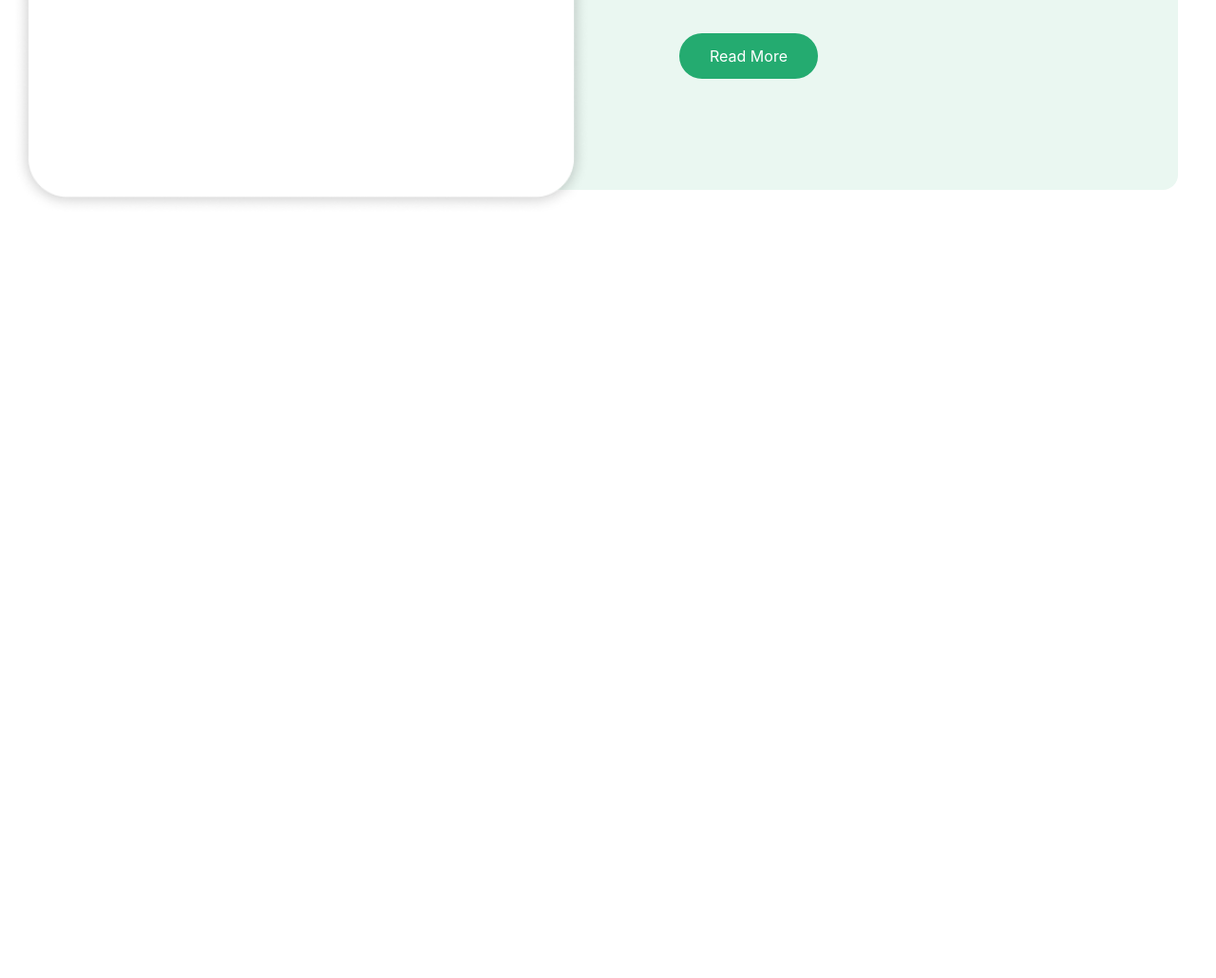
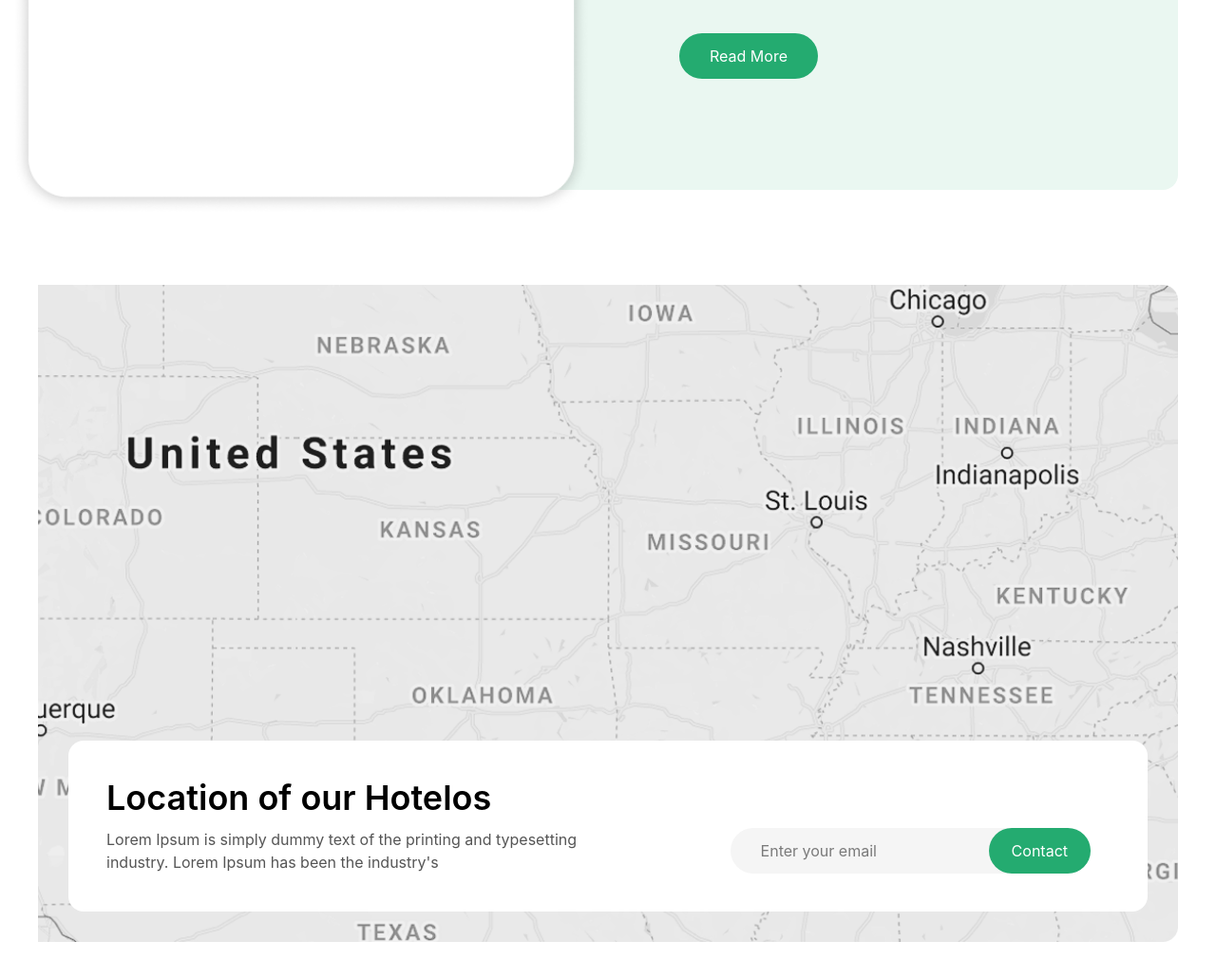
Before and after one commit to Vikingstrong/Class-Work-11, a website: page src/page2.html in a window 1280 px wide. Shown: the part 2722-3752 px from the top of the page at 95% size. Before the commit the page ends 3022 px from the top, so only its background shows below. Drawn offline with nearby package versions, Linux system fonts and the light colour scheme; files that its build step writes are made by us from their sources; files whose address does not match are found by name.

Commit message:
Add section 6 on page 2

```diff
--- a/src/page2.html
+++ b/src/page2.html
@@ -127,6 +127,19 @@
         </aside>
         <img class="lg:scale-110" src="imgpg2/section5/img.png" alt="">
     </section>
+
+    <section style="background-image: url(img/section6/map.png);" class="lg:bg-position-[100%] bg-position-[20%] max-w-300 m-auto p-8 pt-120 bg-no-repeat bg-cover my-25">
+        <div class="flex flex-col p-10 rounded-2xl bg-white gap-3">
+            <h2 class="text-4xl font-semibold">Location of our Hotelos</h2>
+            <div class="flex flex-col lg:flex-row gap-5 justify-between">
+                <p class="text-[#555555] lg:w-[50%]">Lorem Ipsum is simply dummy text of the printing and typesetting industry. Lorem Ipsum has been the industry's </p>
+                <div class="flex items-center gap-5 lg:gap-0 lg:items-stretch relative flex-col lg:flex-row">
+                    <input class="p-3 w-full lg:w-auto pl-8 bg-[#f5f5f5] rounded-4xl lg:rounded-r-none" type="email" placeholder="Enter your email">
+                    <button class="p-3 px-6 rounded-4xl lg:relative right-5 bg-[#24AB70] text-white">Contact</button>
+                </div>
+            </div>
+        </div>
+    </section>
 </main>
 </body>
 </html>
```
